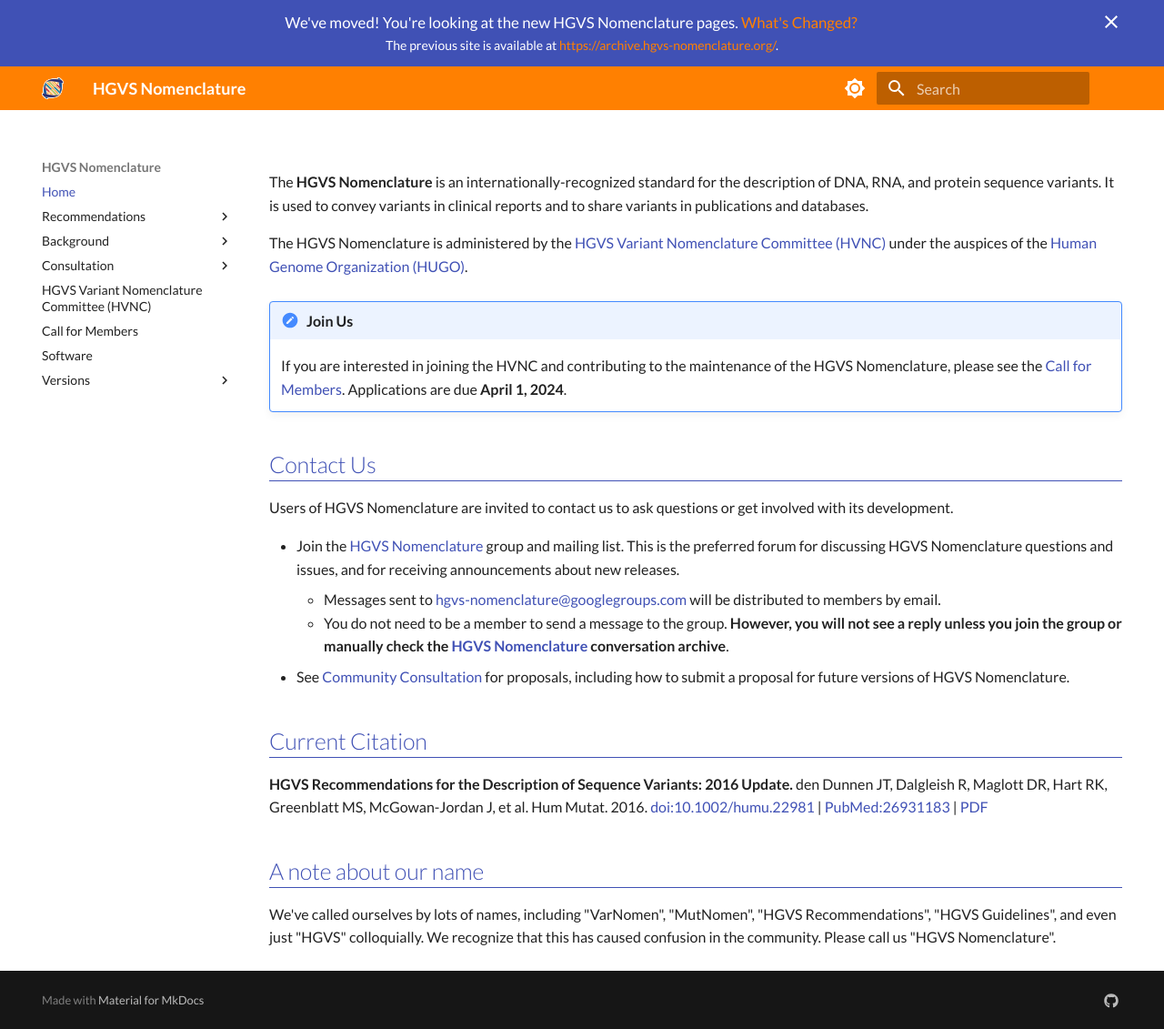
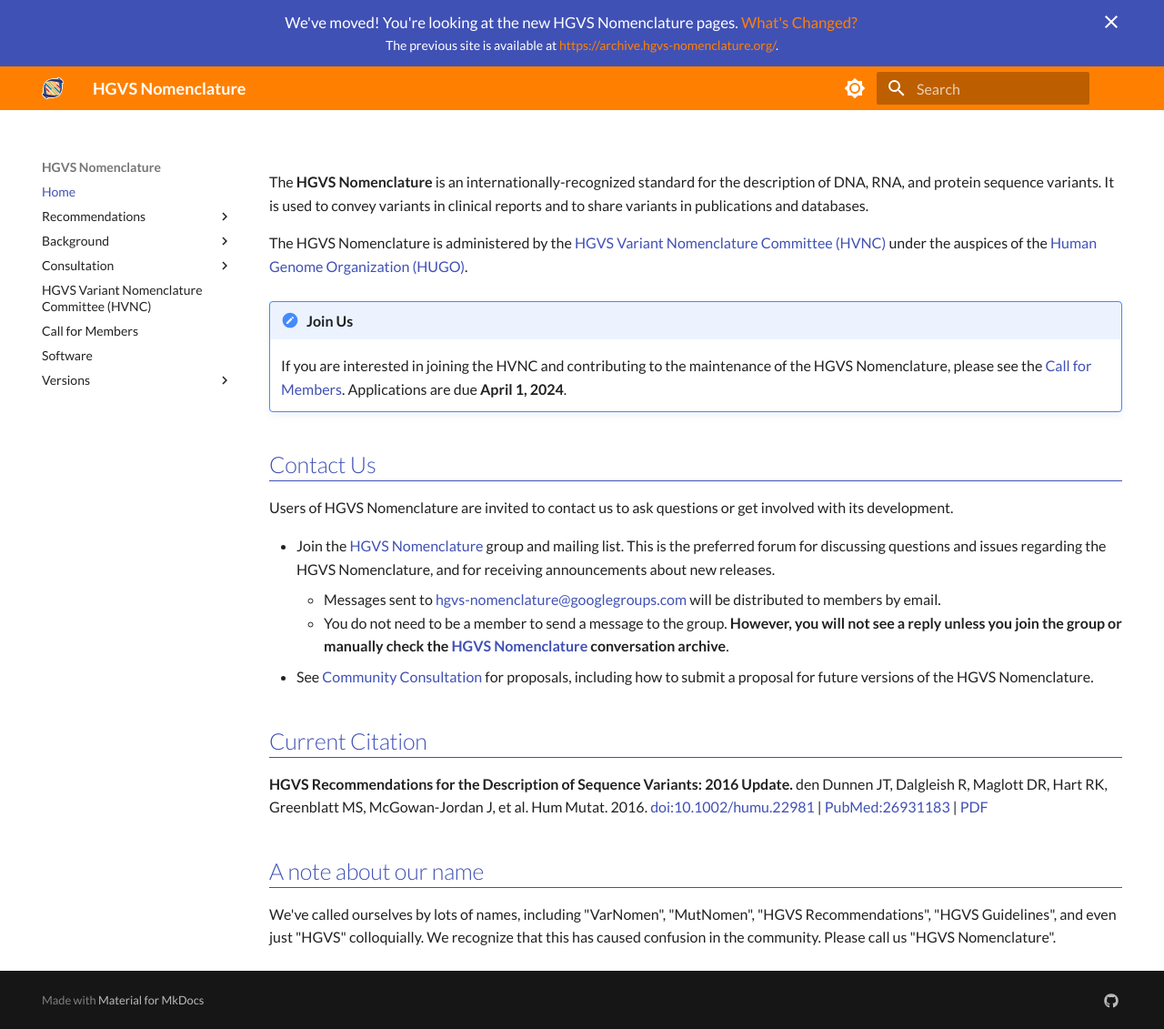
Before and after one commit to HGVSnomenclature/hgvs-nomenclature, an MkDocs documentation site: the page built from docs/index.md, in a window 1280 px wide and 1131 px high. Shown: the whole window at 91% size. Built offline with MkDocs 1.6.1 and Material for MkDocs 9.7.7, drawn with Linux system fonts in a browser that asks for light colours.

Commit message:
updates based on feedback from @jflaros

```diff
--- a/docs/index.md
+++ b/docs/index.md
@@ -15,9 +15,9 @@ The HGVS Nomenclature is administered by the [HGVS Variant Nomenclature Committe
 Users of HGVS Nomenclature are invited to contact us to ask questions or get involved with its development.
 
 * Join the [HGVS Nomenclature](https://groups.google.com/g/hgvs-nomenclature)
-  group and mailing list. This is the preferred forum for discussing HGVS
-  Nomenclature questions and issues, and for receiving announcements about new
-  releases.
+  group and mailing list. This is the preferred forum for discussing questions
+  and issues regarding the HGVS Nomenclature, and for receiving announcements
+  about new releases.
     * Messages sent to
       [hgvs-nomenclature@googlegroups.com](mailto:hgvs-nomenclature@googlegroups.com)
       will be distributed to members by email.
@@ -26,7 +26,7 @@ Users of HGVS Nomenclature are invited to contact us to ask questions or get inv
       [HGVS Nomenclature](https://groups.google.com/g/hgvs-nomenclature)
       conversation archive**.
 * See [Community Consultation](consultation/index.md) for proposals, including
-  how to submit a proposal for future versions of HGVS Nomenclature.
+  how to submit a proposal for future versions of the HGVS Nomenclature.
 
 ## Current Citation
 
```
Also changed, not shown: docs/versions/index.md (+1 -2 lines).
